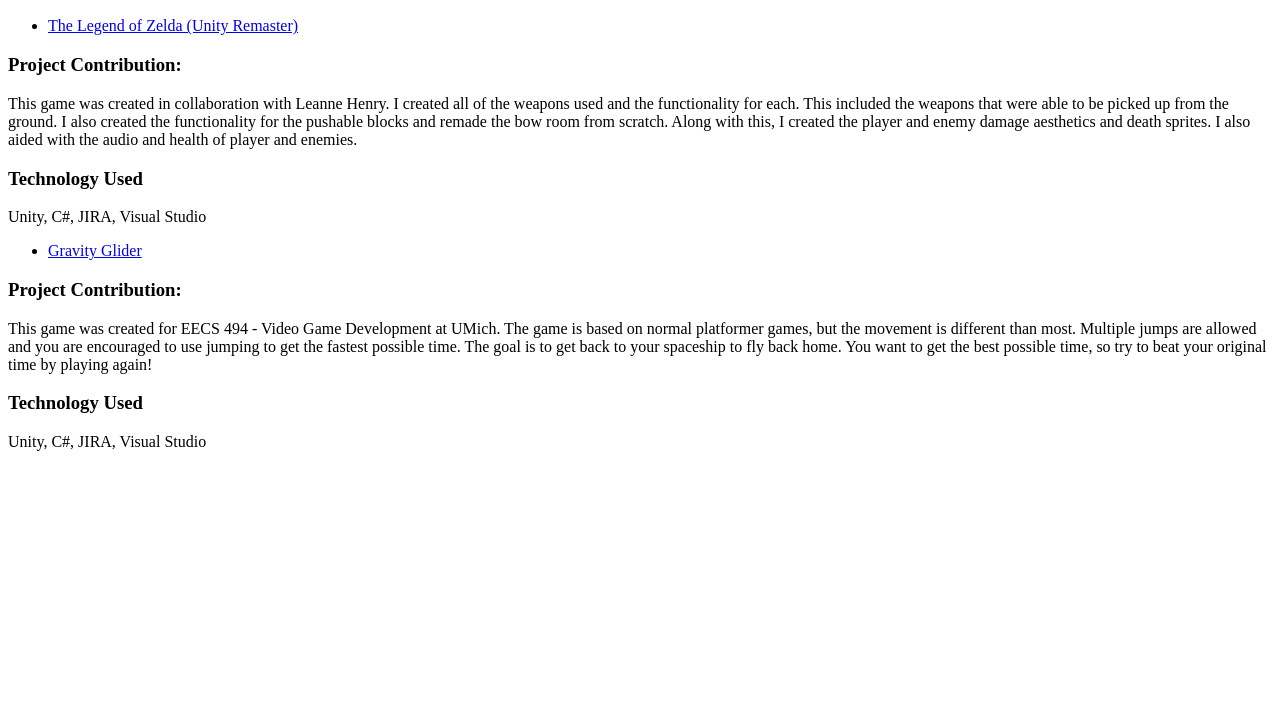
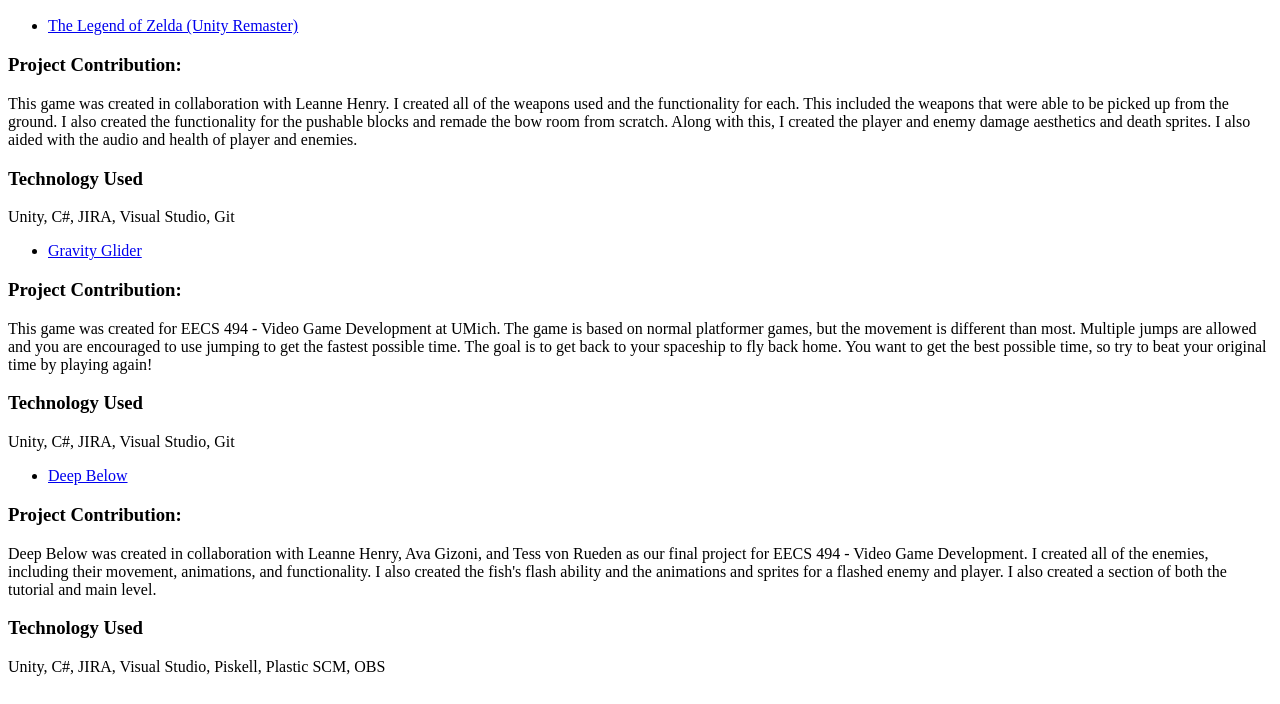
Before and after one commit to julianewberry/julianewberry.github.io, a plain HTML site: page index.html in a window 1280 px wide. Shown: the part 96-800 px from the top of the page. Drawn offline with Linux system fonts and the light colour scheme.

Commit message:
added Deep Below

```diff
--- a/index.html
+++ b/index.html
@@ -6,7 +6,7 @@
 <h2>Projects</h2>
 
 <ul>
-<li><a href="https://lechenry.itch.io/legend-of-zelda-nes-custom-level">The Legend of Zelda (Unity Remaster)</a></li>
+    <li><a href="https://lechenry.itch.io/legend-of-zelda-nes-custom-level">The Legend of Zelda (Unity Remaster)</a></li>
 </ul>
 
 <h3>Project Contribution:</h3>
@@ -14,10 +14,10 @@
     I also created the functionality for the pushable blocks and remade the bow room from scratch. Along with this, I created the player and enemy damage aesthetics and death sprites. I also aided with the audio and health of player and enemies.</p>
 
 <h3>Technology Used</h3>
-<p>Unity, C#, JIRA, Visual Studio</p>
+<p>Unity, C#, JIRA, Visual Studio, Git</p>
 
 <ul>
-<li><a href="https://ajuli.itch.io/gravity-glider">Gravity Glider</a></li>
+    <li><a href="https://ajuli.itch.io/gravity-glider">Gravity Glider</a></li>
 </ul>
 
 <h3>Project Contribution:</h3>
@@ -26,5 +26,18 @@
 </p>
 
 <h3>Technology Used</h3>
-<p>Unity, C#, JIRA, Visual Studio</p>
+<p>Unity, C#, JIRA, Visual Studio, Git</p>
 </html>
+
+<ul>
+    <li><a href="https://delfino-studios.itch.io/deep-below">Deep Below</a></li>
+</ul>
+
+<h3>Project Contribution:</h3>
+<p>Deep Below was created in collaboration with Leanne Henry, Ava Gizoni, and Tess von Rueden as our final project for EECS 494 - Video Game Development. I created all of the enemies, including their movement, animations, and functionality.
+    I also created the fish's flash ability and the animations and sprites for a flashed enemy and player. I also created a section of both the tutorial and main level.
+</p>
+
+<h3>Technology Used</h3>
+<p>Unity, C#, JIRA, Visual Studio, Piskell, Plastic SCM, OBS</p>
+</html>
```
